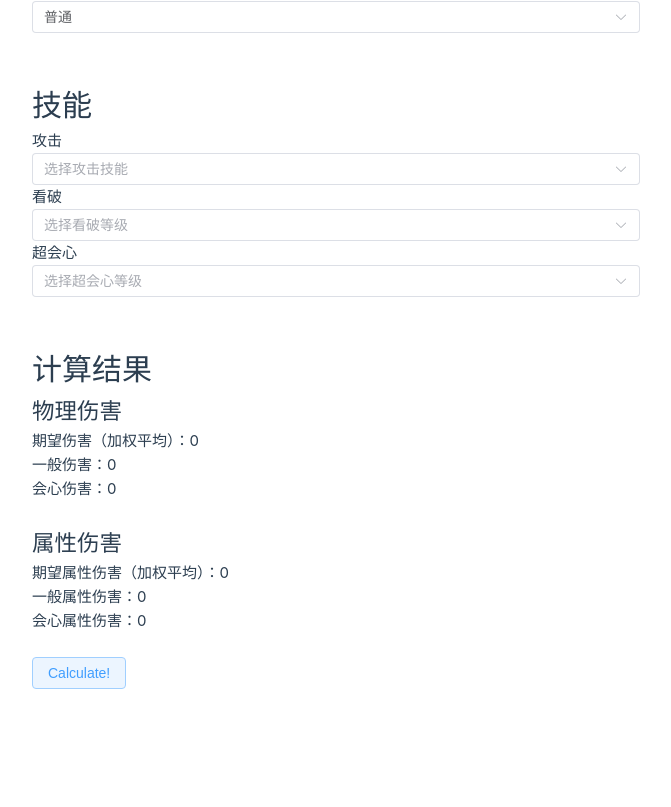
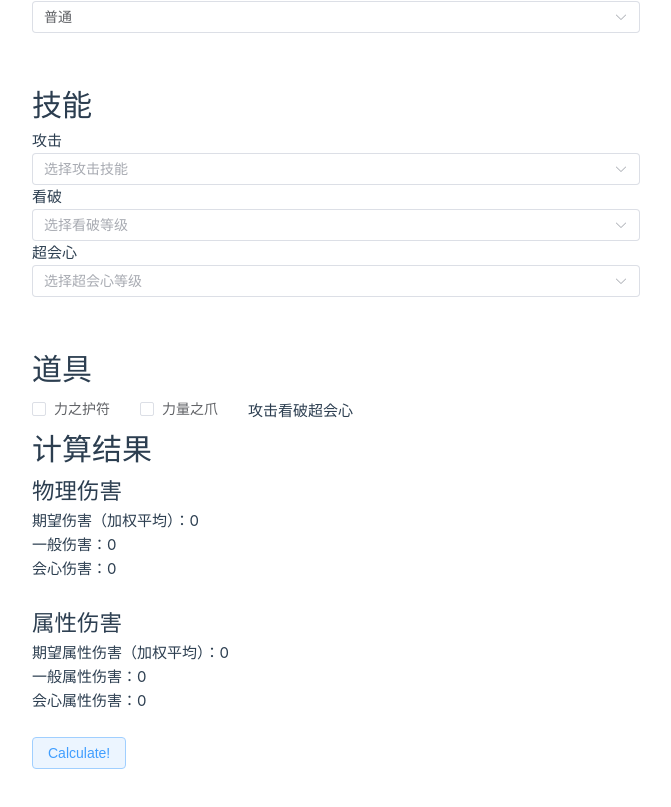
Before and after one commit to mason478/MHR-DmgCalculator, a Vue app: page / in a window 1280 px wide. Shown: the part 687-1494 px from the top of the page, without its empty margins (0-671 px from the left). Before the commit the page ends 1424 px from the top, so only its background shows below. Built offline with nearby package versions, Linux system fonts and the light colour scheme.

Commit message:
feat: add items panel

```diff
--- a/src/components/CalculationPanel.vue
+++ b/src/components/CalculationPanel.vue
@@ -11,6 +11,7 @@ import {
 import SkillsPanel from './SkillsPanel.vue'
 import WeaponPanel from './WeaponPanel.vue'
 import MonstersPanel from './MonstersPanel.vue'
+import ItemsPanel from './ItemsPanel.vue'
 
 const skillsP = ref<Array<Skill>>([])
 const weaponP = ref<Weapon>()
@@ -58,6 +59,7 @@ function onCalculate() {
   <br /><br />
   <SkillsPanel @skills="(skills) => (skillsP = skills)" />
   <br /><br />
+  <ItemsPanel />
   <div>
     <h1>计算结果</h1>
     <div>
--- a/src/components/ItemsPanel.vue
+++ b/src/components/ItemsPanel.vue
@@ -1,11 +1,26 @@
 <script setup lang="ts">
-import { ref, type Ref } from 'vue'
+import { ref } from 'vue'
+import { allItemsMap, type Item, PowerCharm, PowerTalon } from '../scripts/data/Items'
+
+const items = ref<Array<Item>>([])
+const hasPowerCharm = ref<Boolean>(false)
+const hasPowerTalon = ref<Boolean>(false)
+const emitItems = defineEmits(['items'])
+
+function onSelect() {
+  console.info('This is a test of item onSelect!' + hasPowerCharm.value)
+}
 </script>
 
 <template>
   <div>
-    <h1></h1>
-    <form id="skills">
+    <h1>道具</h1>
+    <form id="items">
+      <el-checkbox v-model="hasPowerCharm" @change="onSelect">{{ PowerCharm.name }}</el-checkbox>
+      <el-checkbox v-model="hasPowerTalon">{{ PowerTalon.name }}</el-checkbox>
+      <!--
+        道具的选择应该分为两种： 勾选框和下拉选择框
+    -->
       <label for="attackBoostLv">攻击</label>
 
       <label for="criticalEyesLv">看破</label>
--- a/src/scripts/data/Items.ts
+++ b/src/scripts/data/Items.ts
@@ -38,7 +38,7 @@ interface Item {
 
 const PowerCharm: Item = {
   id: 1,
-  name: '力量之护符',
+  name: '力之护符',
   effectMode: EffectMode.ATTACK_BOOST,
   itemType: ItemType.POSSESSION,
   calcMethod: CalcMethod.PLUS,
@@ -135,6 +135,7 @@ const Petalace: Item = {
   value: 20
 }
 
+// {item.id: item}
 const allItemsMap: Map<number, Item> = new Map([
   [PowerCharm.id, PowerCharm],
   [PowerTalon.id, PowerTalon],
@@ -149,4 +150,4 @@ const allItemsMap: Map<number, Item> = new Map([
   [Petalace.id, Petalace]
 ])
 
-export { allItemsMap, type Item, Petalace, PowerCharm }
+export { allItemsMap, type Item, Petalace, PowerCharm, PowerTalon }
```
